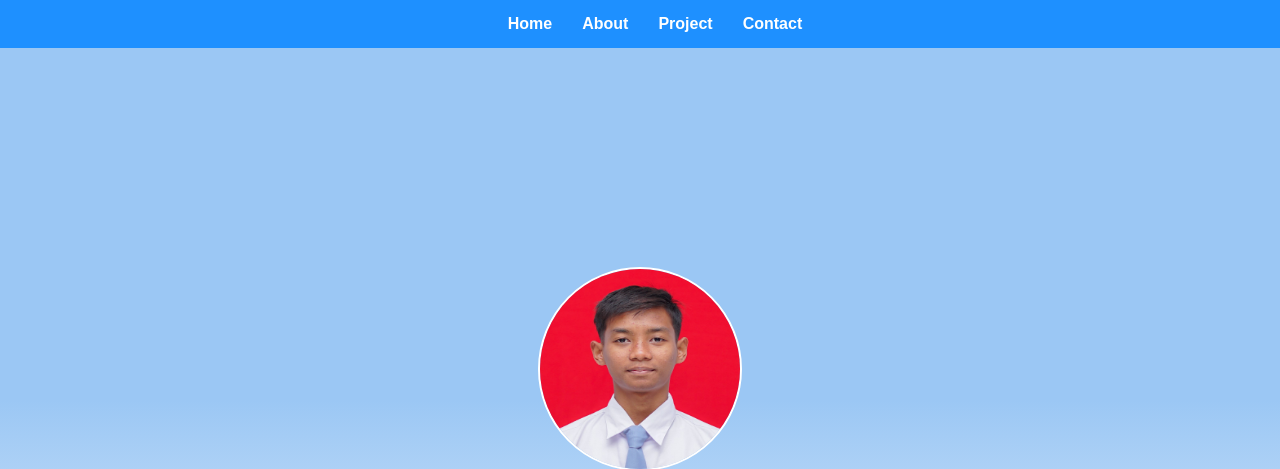
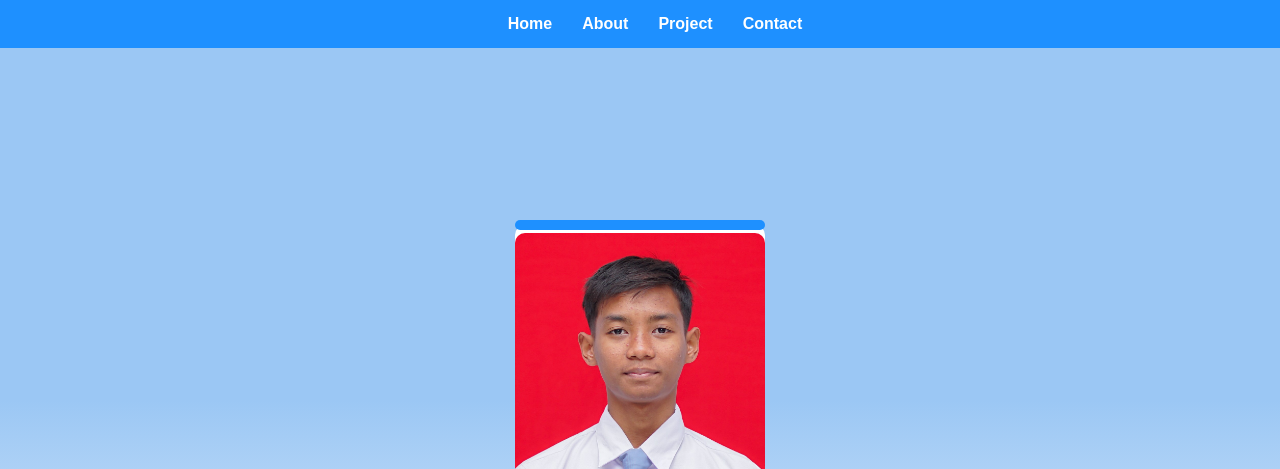
Before and after one commit to adimualana2008/biodata.github.io, a plain HTML site: page index.html in a window 1280 px wide. Shown: the top 469 px of the page. Drawn offline with Linux system fonts and the light colour scheme.

Commit message:
Update index.html

```diff
--- a/index.html
+++ b/index.html
@@ -105,7 +105,7 @@
         padding: 10px;
         border-radius: 10px;
       }
-      .project .pertama:hover{
+      .project .pertama:hover {
         padding: 20px;
         transition: 0.5s;
         background-color: rgb(82, 82, 230);
@@ -119,14 +119,73 @@
       .project .pertama div {
         text-align: right;
       }
-      .project .pertama div a{
+      .project .pertama div a {
         text-decoration: none;
         padding: 6px;
         color: black;
       }
 
+      /* Kartu */
+      .card {
+        width: 250px;
+        height: 350px;
+        perspective: 1000px;
+        position: relative;
+      }
 
-      /* untuk samua responsif */
+      .card-inner {
+        position: relative;
+        width: 100%;
+        height: 100%;
+        transition: transform 0.6s;
+        transform-style: preserve-3d;
+      }
+
+      .card:hover .card-inner {
+        transform: rotateY(180deg);
+      }
+
+      .card-front,
+      .card-back {
+        position: absolute;
+        width: 100%;
+        height: 100%;
+        backface-visibility: hidden;
+        border-radius: 10px;
+        overflow: hidden;
+      }
+
+      .card-front {
+        background-color: white;
+        display: flex;
+        flex-direction: column;
+        align-items: center;
+        justify-content: center;
+      }
+
+      .card-back {
+        background-color: #f0f8ff;
+        transform: rotateY(180deg);
+        padding: 20px;
+      }
+
+      .card img {
+        width: 100%;
+        height: auto;
+        border-radius: 10px 10px 0 0;
+      }
+
+      .card-tali {
+        width: 100%;
+        height: 10px;
+        background-color: #1e90ff;
+        position: absolute;
+        top: -5px;
+        left: 0;
+        border-radius: 5px;
+      }
+
+      /* untuk semua responsif */
       @media (max-width: 750px) {
         nav {
           font-size: 10px;
@@ -152,23 +211,31 @@
     </nav>
 
     <div class="content" id="home">
-      <div class="profile">
-        <img src="fotosaya.jpg" alt="" />
-        <div>
-          <div class="nama">Adi Maulana</div>
-          <p>Pelajar | Web Developer</p>
+      <div class="card">
+        <div class="card-inner">
+          <div class="card-front">
+            <img src="fotosaya.jpg" alt="Foto Saya" />
+            <div class="card-content">
+              <div class="nama">Adi Maulana</div>
+              <p>Pelajar | Web</p>
+            </div>
+          </div>
+          <div class="card-back">
+            <h2>About Me</h2>
+            <p>
+              Saya adalah pelajar SMK jurusan RPL yang memiliki keterampilan dalam
+              pemrograman web menggunakan Laravel dan pengembangan aplikasi desktop
+              dengan C#.
+            </p>
+          </div>
         </div>
+        <div class="card-tali"></div>
       </div>
     </div>
 
     <div class="about" id="about">
       <h2>About me</h2>
       <div>
-        <p>
-          Saya adalah pelajar SMK jurusan RPL yang memiliki keterampilan dalam
-          pemrograman web menggunakan Laravel dan pengembangan aplikasi desktop
-          dengan C#.
-        </p>
         <p>
           Dengan semangat belajar tinggi dan pengalaman membuat proyek sederhana
           seperti sistem pembayaran SPP, saya siap mengembangkan diri lebih jauh
```
